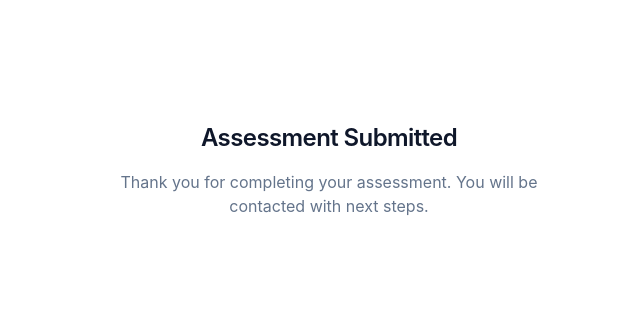
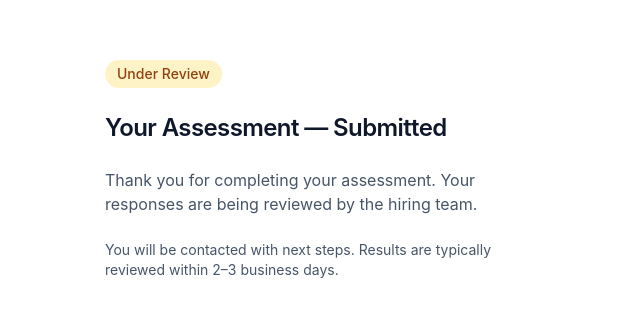
Before and after one commit to prathameshjagtap607/ARAP, a Next.js app in the folder apps/candidate-web/: page /assessment/1/done in a window 1280 px wide. Shown: the part 230-546 px from the top of the page, without its empty margins (311-951 px from the left). Built offline with nearby package versions, Linux system fonts and the light colour scheme.

Commit message:
[TASK-001] feat(candidate-web): done page — M10-F02 Under Review status screen

```diff
--- a/apps/candidate-web/src/app/assessment/[sessionId]/done/page.tsx
+++ b/apps/candidate-web/src/app/assessment/[sessionId]/done/page.tsx
@@ -1,13 +1,36 @@
+"use client";
+import { useEffect } from "react";
+import { useSession } from "@/context/SessionContext";
+
 export default function SubmittedPage() {
+  const { state } = useSession();
+  const jobTitle = state.session?.job_title ?? "Your Assessment";
+
+  useEffect(() => {
+    document.title = "Submitted | ARAP";
+  }, []);
+
   return (
-    <main className="flex min-h-screen flex-col items-center justify-center px-6">
-      <div className="max-w-md w-full text-center space-y-4">
+    <main id="main-content" className="flex min-h-screen flex-col items-center justify-center px-6">
+      <div className="max-w-md w-full space-y-6">
+        <div className="flex items-center gap-3">
+          <span
+            className="inline-flex items-center rounded-full bg-amber-100 px-3 py-1 text-sm font-medium text-amber-800"
+            aria-label="Status: Under Review"
+          >
+            Under Review
+          </span>
+        </div>
         <h1 className="text-2xl font-semibold tracking-tight text-slate-900">
-          Assessment Submitted
+          {jobTitle} — Submitted
         </h1>
-        <p className="text-slate-500">
-          Thank you for completing your assessment. You will be contacted with
-          next steps.
+        <p className="text-slate-600">
+          Thank you for completing your assessment. Your responses are being reviewed
+          by the hiring team.
+        </p>
+        <p className="text-sm text-slate-600">
+          You will be contacted with next steps. Results are typically reviewed
+          within 2–3 business days.
         </p>
       </div>
     </main>
```
